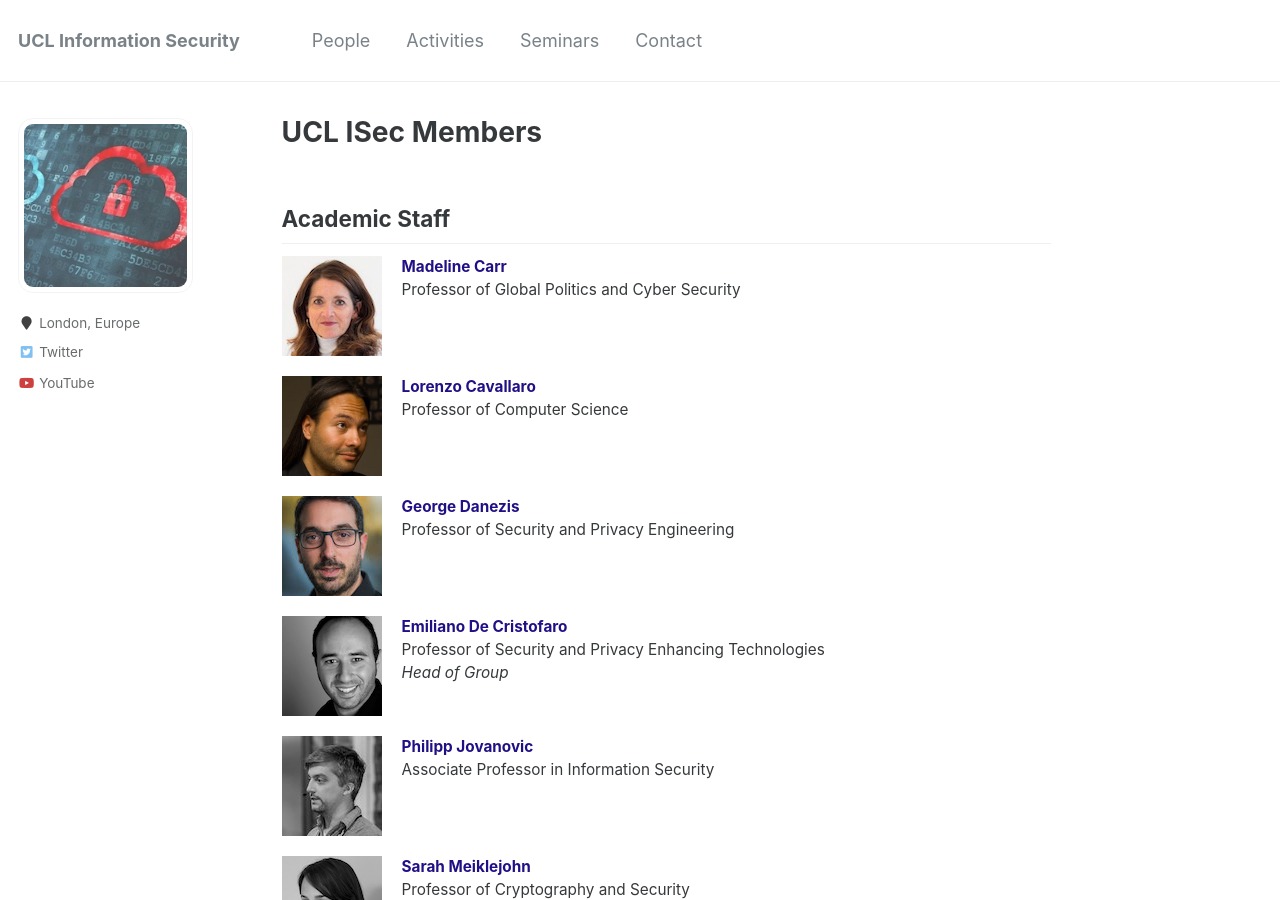
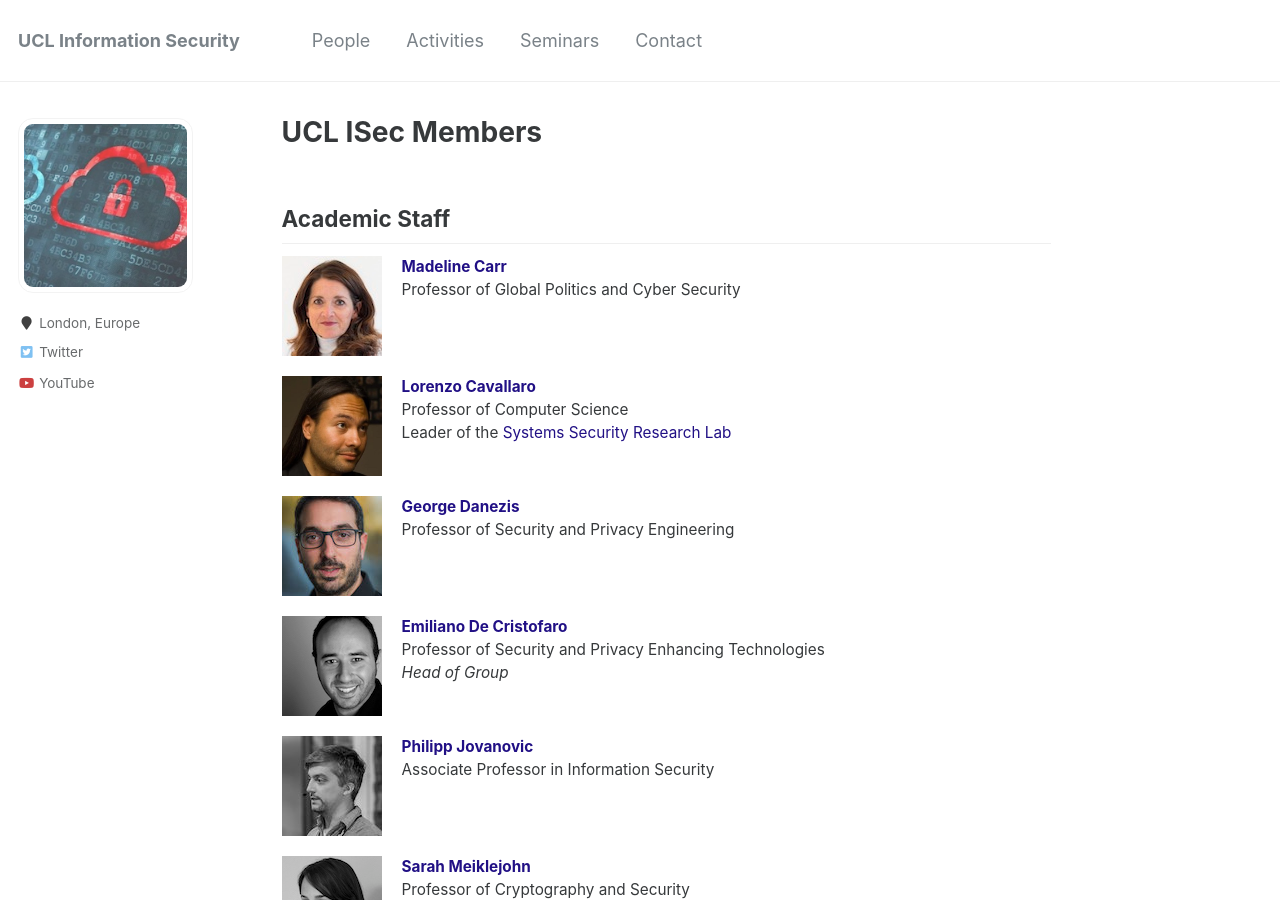
Before and after one commit to uclisec/uclisec.github.io, a Jekyll site: the page built from _pages/people.md, in a window 1280 px wide and 900 px high. Built offline with Jekyll 4.4.1, drawn with Linux system fonts in a browser that asks for light colours.

Commit message:
Update people.md
Adding ref to s2lab.cs.ucl.ac.uk

```diff
--- a/_pages/people.md
+++ b/_pages/people.md
@@ -12,7 +12,8 @@
 
 <p class="profile"><img src="../images/lorenzo.jpg" class="profilephoto" />
 <a href="https://scholar.google.com/citations?user=oWT7fIYAAAAJ&hl=en"><strong>Lorenzo Cavallaro</strong></a><br />
-Professor of Computer Science</p>
+Professor of Computer Science<br />
+Leader of the <a href="https://s2lab.cs.ucl.ac.uk">Systems Security Research Lab</a></p>
 
 <p class="profile"><img src="../images/george.jpg" class="profilephoto" />
 <a href="http://www0.cs.ucl.ac.uk/staff/G.Danezis/"><strong>George Danezis</strong></a><br />
```
